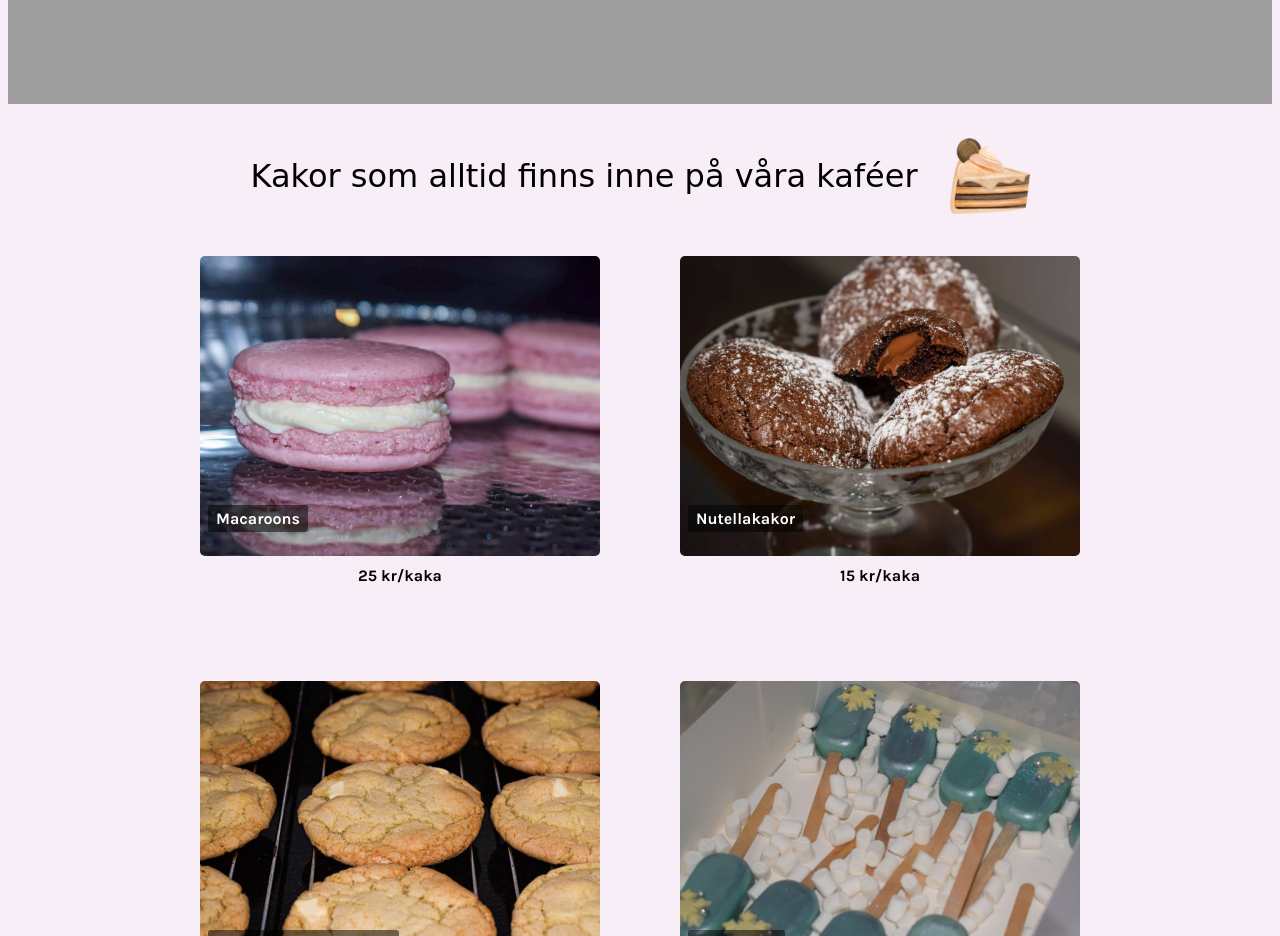
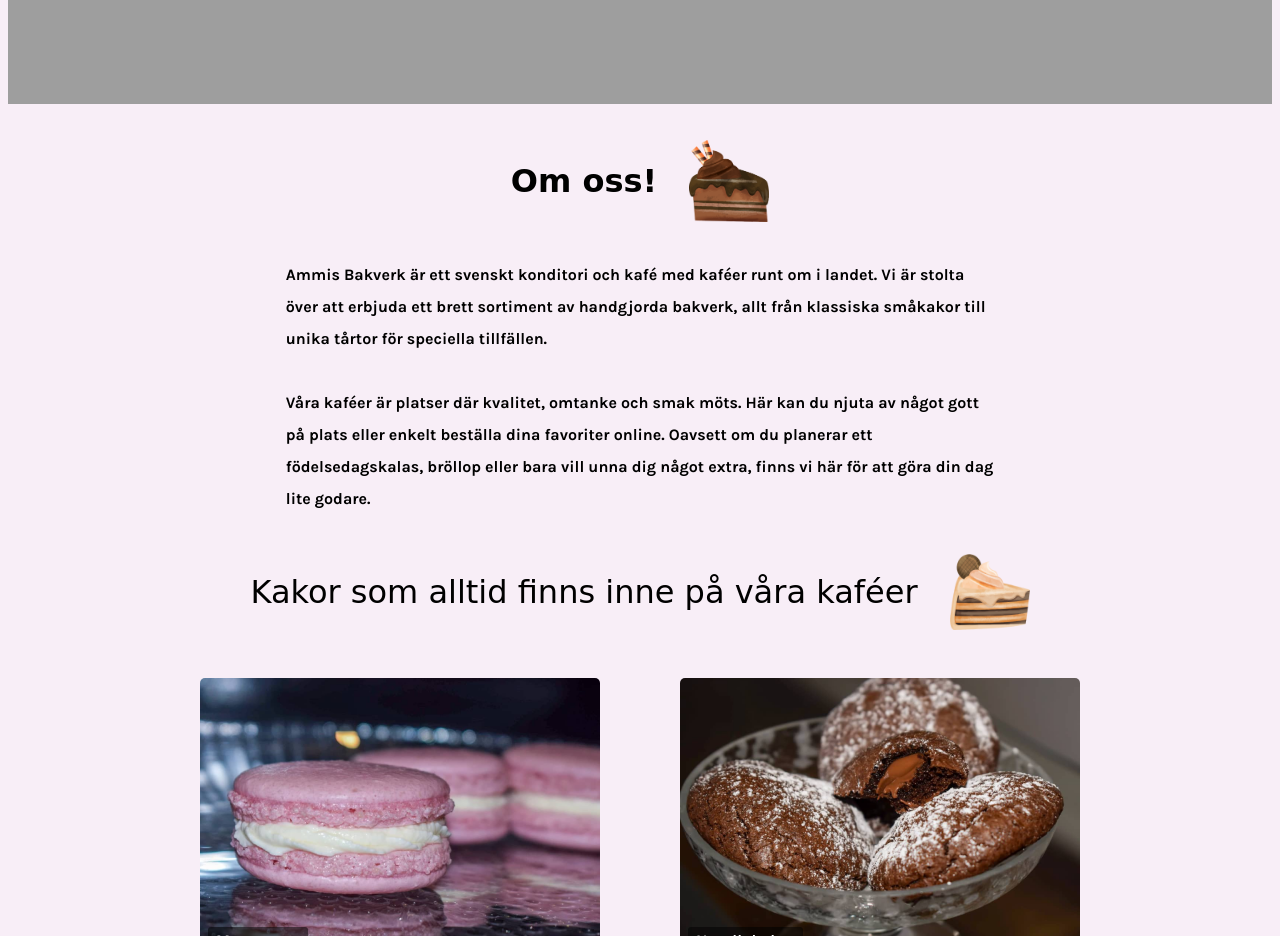
Before and after one commit to amer1301/ProjektBackendFrontendsida, a plain HTML site: page index.html in a window 1280 px wide. Shown: the part 920-1856 px from the top of the page. Drawn offline with Linux system fonts and the light colour scheme; a web font is replaced by a local one.

Commit message:
lite information om företaget

```diff
--- a/index.html
+++ b/index.html
@@ -56,9 +56,24 @@
   <div class="overlay-text4">Beställ dina bakverk hos oss!</div>
 </section>
 
+<section class="summary" aria-labelledby="summary-heading">
+    <div class="summary-heading">
+  <h1>Om oss!</h1>
+  <img src="icons/cakeslice5.png" alt="ikon för företagsinformation" class="headline-slice" /></div>
+  <p>
+    Ammis Bakverk är ett svenskt konditori och kafé med kaféer runt om i landet.
+    Vi är stolta över att erbjuda ett brett sortiment av handgjorda bakverk,
+    allt från klassiska småkakor till unika tårtor för speciella tillfällen.</p>
+  <p>
+    Våra kaféer är platser där kvalitet, omtanke och smak möts. Här kan du njuta
+    av något gott på plats eller enkelt beställa dina favoriter online.
+    Oavsett om du planerar ett födelsedagskalas, bröllop eller bara vill
+    unna dig något extra, finns vi här för att göra din dag lite godare.</p>
+</section>
+
 
   <div class="cookies">
-    <h1>Kakor som alltid finns inne på våra kaféer</h1>
+    <h2>Kakor som alltid finns inne på våra kaféer</h2>
     <img src="icons/cakeslice3.png" alt="ikon för kakor" class="headline-slice" />
   </div>
 
--- a/styles.css
+++ b/styles.css
@@ -141,7 +141,8 @@ body {
 }
 
 .cookies,
-.cake-info {
+.cake-info,
+.summary-heading {
     margin-top: 2em;
     display: flex;
     align-items: center;
@@ -152,7 +153,19 @@ body {
     }
 }
 
-.cookies h1 {
+.summary p {
+    margin: 2em auto;
+    font-weight: bold;
+    max-width: 70ch;
+    font-family: 'Karla', sans-serif;
+    line-height: 2em;
+    font-size: 1em;
+    text-align: start;
+    justify-content: center;
+}
+
+.cookies h2,
+#summary-heading h1 {
     font-family: 'Patrick Hand SC', cursive;
     font-weight: 500;
     font-size: 2em;
```
Also changed, not shown: icons/cakeslice5.png (added).
